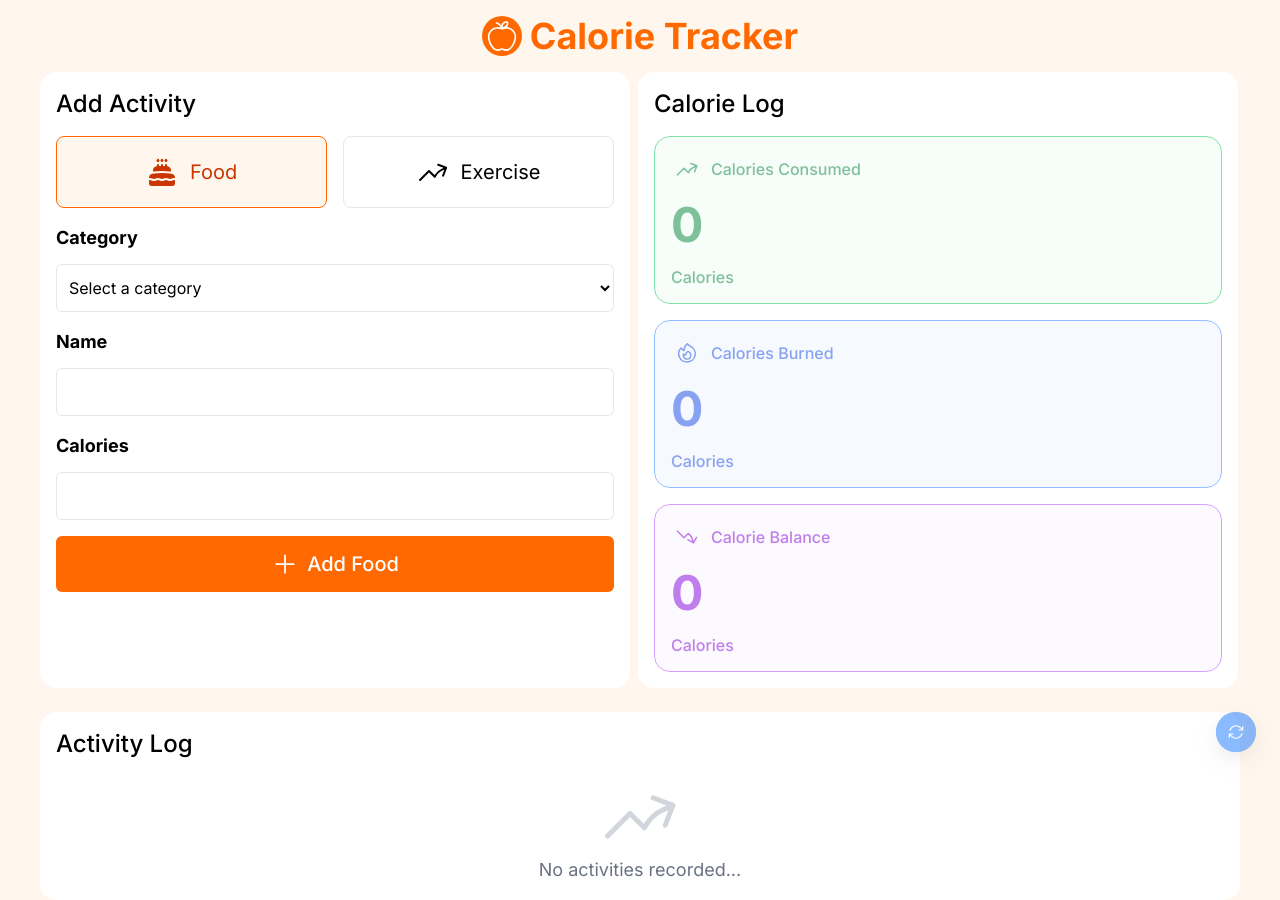
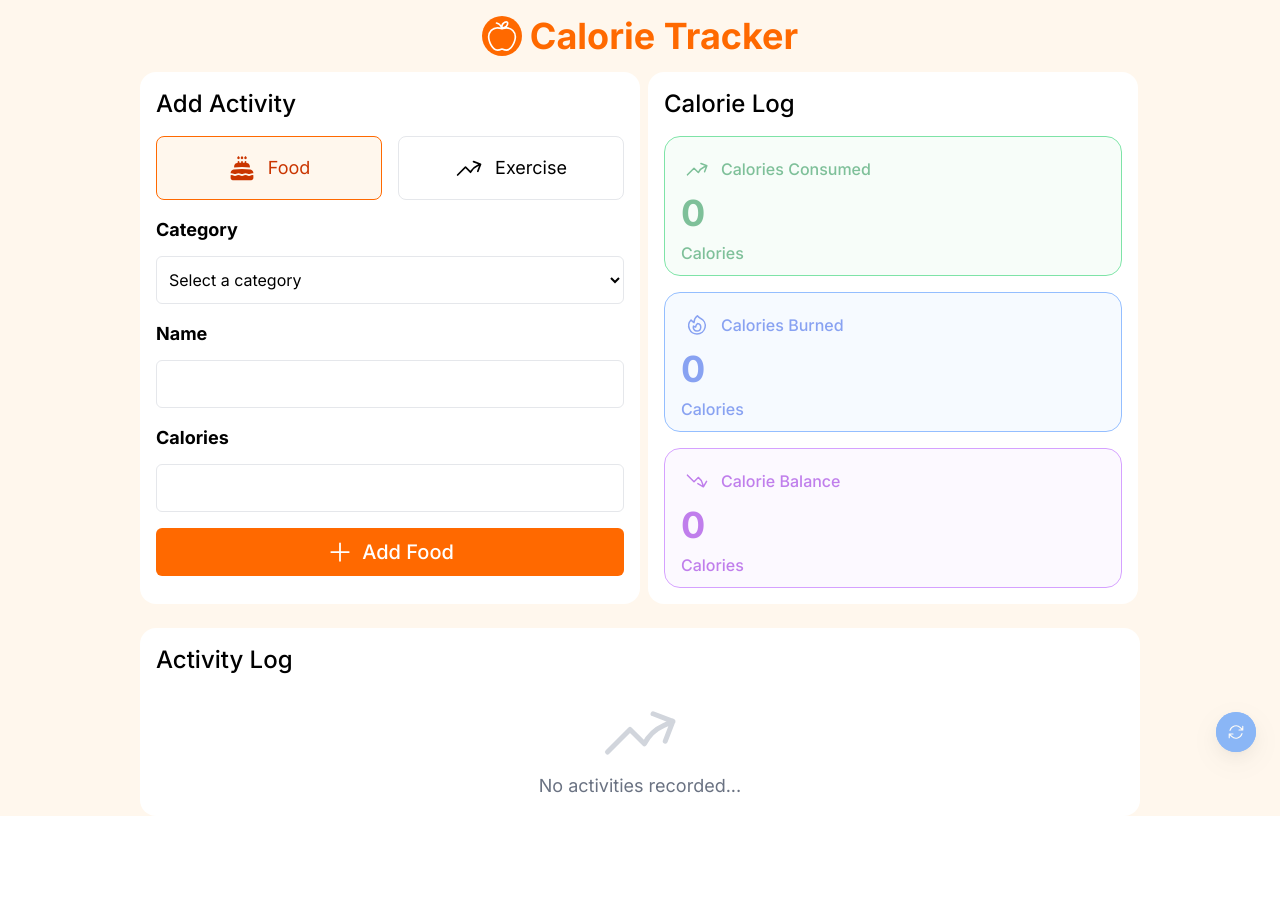
Before and after one commit to samucarrillo17/Calories-Tracker, a React (Vite) app: page / in a window 1280 px wide. After the commit the page ends 816 px from the top, so only its background shows below. Built offline with nearby package versions, Linux system fonts and the light colour scheme.

Commit message:
Responsive design improved

```diff
--- a/src/App.tsx
+++ b/src/App.tsx
@@ -37,16 +37,16 @@ function App() {
           <h1 className='text-4xl font-bold text-orange-500'>Calorie Tracker</h1>
       </header>
 
-     <div className='w-[375px] rounded-2xl md:w-[1200px] md:flex md:flex-wrap md:gap-2'>
+     <div className='w-[375px] rounded-2xl md:w-[1000px] md:flex md:flex-wrap md:gap-2'>
 
-     <section className='bg-white mb-4 rounded-2xl md:w-[590px]'>
+     <section className='bg-white mb-4 rounded-2xl md:w-[500px]'>
       <Form
         dispatch={dispatch}
         state={state}
       />
      </section>
 
-      <section className='bg-white mb-4 rounded-2xl p-2 md:w-[600px] md:p-4'>
+      <section className='bg-white mb-4 rounded-2xl p-2 md:w-[490px] md:p-4'>
         <h2 className='font-medium text-lg mb-4 md:text-2xl'>Calorie Log</h2>
         <CardCalories
           text = "Calories Consumed"
--- a/src/Components/CardCalories.tsx
+++ b/src/Components/CardCalories.tsx
@@ -10,14 +10,14 @@ type CardCaloriesProps = {
 
 export function CardCalories({ text, bgColor, border, icon, textColor, calories }: CardCaloriesProps) {
   return (
-    <div className={`${bgColor} border ${border} rounded-2xl  p-4 flex flex-col ${textColor} font-medium mt-4 md:h-42 md:gap-4 ${calories !== 0 ? "" : "opacity-50"}`}>
+    <div className={`${bgColor} border ${border} rounded-2xl  p-4 flex flex-col ${textColor} font-medium mt-4 md:h-35 md:gap-2 ${calories !== 0 ? "" : "opacity-50"}`}>
 
       <div className="flex gap-2 items-center">
         {icon}
         <p>{text}</p>
       </div>
 
-      <p className="text-2xl font-bold md:text-5xl">{calories}</p>
+      <p className="text-2xl font-bold md:text-4xl">{calories}</p>
       <p>Calories</p>
     </div>
   )
--- a/src/Components/Form.tsx
+++ b/src/Components/Form.tsx
@@ -73,23 +73,23 @@ export function Form({dispatch, state}: FormProps) {
         <button
           type="button"
           onClick={() => handleTypeClick('food')}
-          className={`w-full md:w-1/2 h-13 rounded-lg md:text-xl border-1 transition-all flex gap-3 justify-center items-center cursor-pointer md:h-18 ${
+          className={`w-full md:w-1/2 h-13 rounded-lg md:text-lg border-1 transition-all flex gap-3 justify-center items-center cursor-pointer md:h-16 ${
             formData.type === 'food'
               ? 'border-orange-500 bg-orange-50 text-orange-700'
               : 'border-gray-200 hover:border-gray-300'
           }`}>
-          <CakeIcon className="size-7 md:size-8"  />
+          <CakeIcon className="size-7"  />
           Food
         </button>
         <button
           type="button"
           onClick={() => handleTypeClick('exercise')}
-          className={`w-full md:w-1/2 h-13 rounded-lg md:text-xl border-1 transition-all flex gap-3 justify-center items-center cursor-pointer md:h-18 ${
+          className={`w-full md:w-1/2 h-13 rounded-lg md:text-lg border-1 transition-all flex gap-3 justify-center items-center cursor-pointer md:h-16 ${
             formData.type === 'exercise'
               ? 'border-blue-500 bg-blue-50 text-blue-700'
               : 'border-gray-200 hover:border-gray-300'
           }`}>
-          <ArrowTrendingUpIcon className="size-7 md:size-8" />
+          <ArrowTrendingUpIcon className="size-7 " />
           Exercise
         </button>
       </div>
@@ -136,7 +136,7 @@ export function Form({dispatch, state}: FormProps) {
 
       <button
         type='button'
-        className='bg-orange-500 hover:bg-orange-600 text-white font-medium rounded-md w-full h-12 flex items-center justify-center gap-2 text-xl cursor-pointer md:h-14'
+        className='bg-orange-500 hover:bg-orange-600 text-white font-medium rounded-md w-full h-12 flex items-center justify-center gap-2 text-xl cursor-pointer md:h-12'
         onClick={handleSubmit}
       >
         <PlusIcon className='size-7 text-white' />
```
